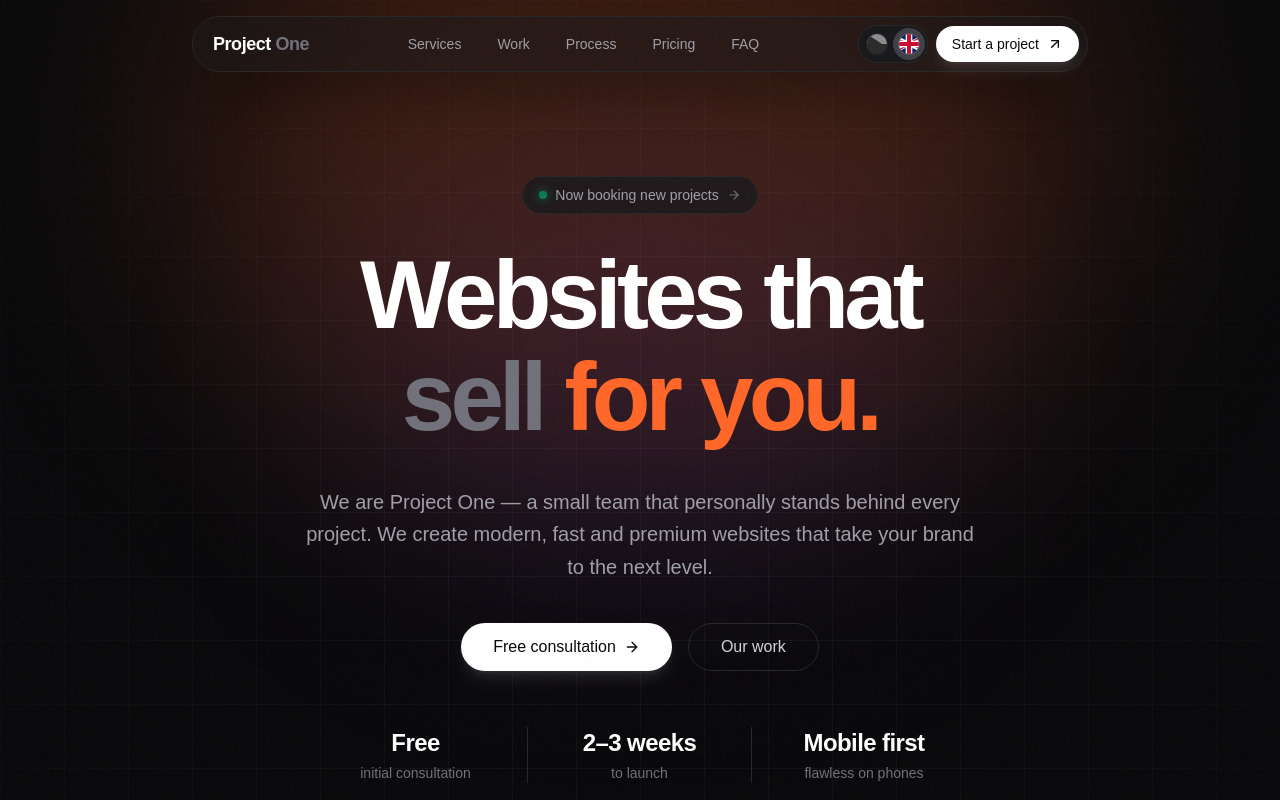
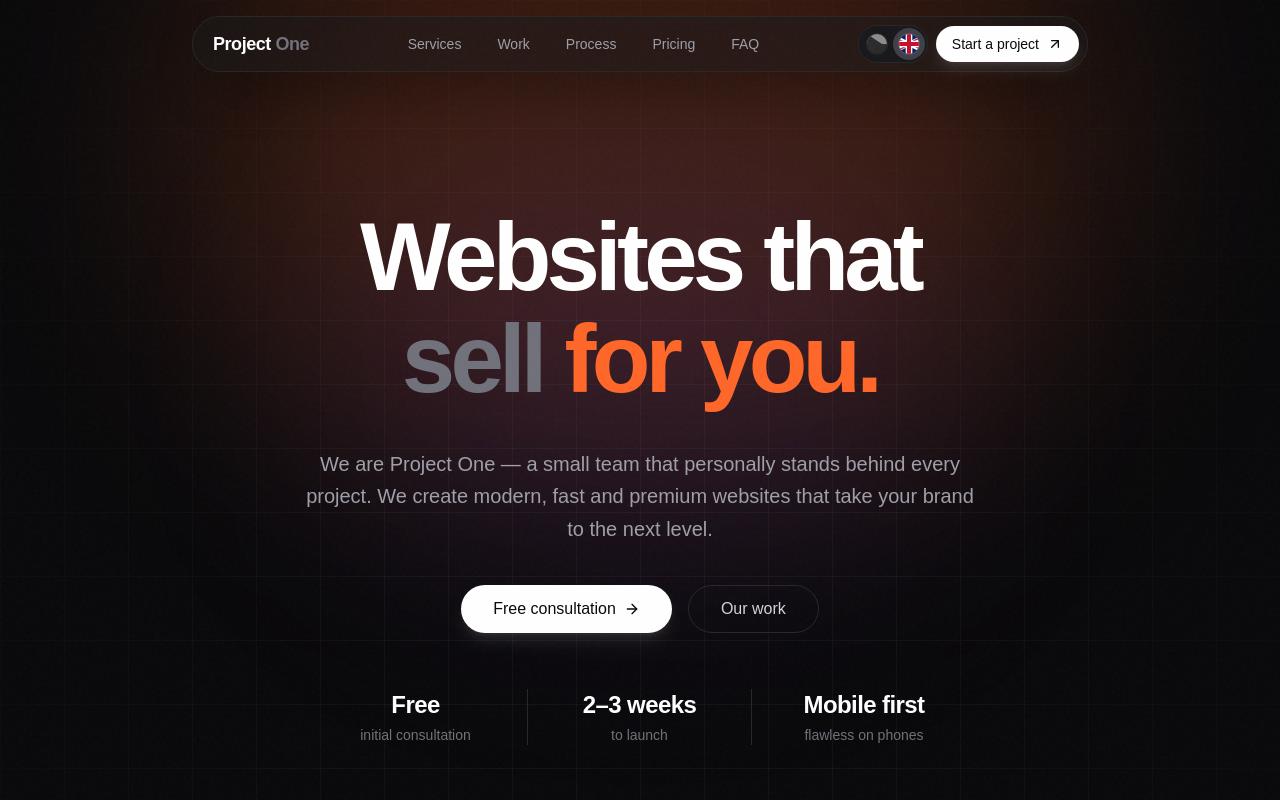
Before and after one commit to ggbosky/projectone, a Next.js app: page / in a window 1280 px wide. Shown: the top 800 px of the page. Built offline with nearby package versions, Linux system fonts and the light colour scheme; a web font is replaced by a local one.

Commit message:
Remove hero availability badge
Co-Authored-By: Claude Opus 5.5 <noreply@anthropic.com>
Claude-Session: https://claude.ai/code/session_01N8FxEFZ9triGnYpCB8yztV

```diff
--- a/components/hero.tsx
+++ b/components/hero.tsx
@@ -100,25 +100,13 @@ export function Hero() {
   const scale = useTransform(scrollYProgress, [0, 0.45], [0.92, 1])
 
   return (
-    <section id="top" className="relative flex flex-col items-center px-4 pt-36 sm:pt-44 pb-16 overflow-hidden">
+    <section id="top" className="relative flex flex-col items-center px-4 pt-40 sm:pt-52 pb-16 overflow-hidden">
       {/* Background */}
       <div className="absolute inset-0 bg-grid pointer-events-none" />
       <div className="absolute -top-40 left-1/2 -translate-x-1/2 w-[900px] h-[600px] rounded-full bg-ember/20 blur-[120px] pointer-events-none" />
       <div className="absolute top-40 left-1/2 -translate-x-1/2 w-[600px] h-[400px] rounded-full bg-violet-500/10 blur-[120px] pointer-events-none" />
 
       <div className="relative z-10 max-w-5xl mx-auto text-center">
-        {/* Badge */}
-        <motion.a
-          href="#kontakt"
-          initial={{ opacity: 0, y: 20 }}
-          animate={{ opacity: 1, y: 0 }}
-          transition={{ duration: 0.6, delay: 0.2 }}
-          className="inline-flex items-center gap-2 px-4 py-2 rounded-full bg-zinc-900/80 border border-zinc-800 mb-8 hover:border-zinc-700 transition-colors"
-        >
-          <span className="w-2 h-2 rounded-full bg-emerald-500 text-emerald-500 pulse-glow" />
-          <span className="text-sm text-zinc-400">{t.hero.badge}</span>
-          <ArrowRight className="w-3.5 h-3.5 text-zinc-500" />
-        </motion.a>
 
         {/* Headline */}
         <h1 key={locale} className="font-display text-[2.75rem] leading-[1.02] sm:text-7xl lg:text-8xl font-semibold tracking-tighter text-white mb-7">
--- a/lib/dictionary.ts
+++ b/lib/dictionary.ts
@@ -18,7 +18,6 @@ const cs = {
     menu: "Otevřít menu",
   },
   hero: {
-    badge: "Přijímáme nové projekty",
     line1: "Weby, které",
     line2: "prodávají",
     line2Accent: "za vás.",
@@ -231,7 +230,6 @@ const en: Dictionary = {
     menu: "Open menu",
   },
   hero: {
-    badge: "Now booking new projects",
     line1: "Websites that",
     line2: "sell",
     line2Accent: "for you.",
```
